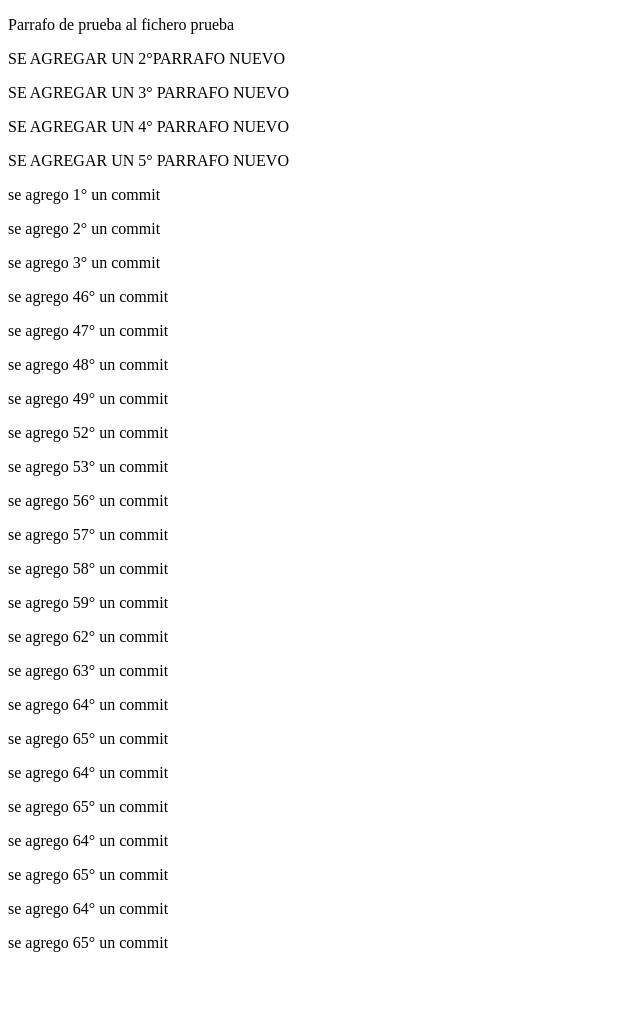
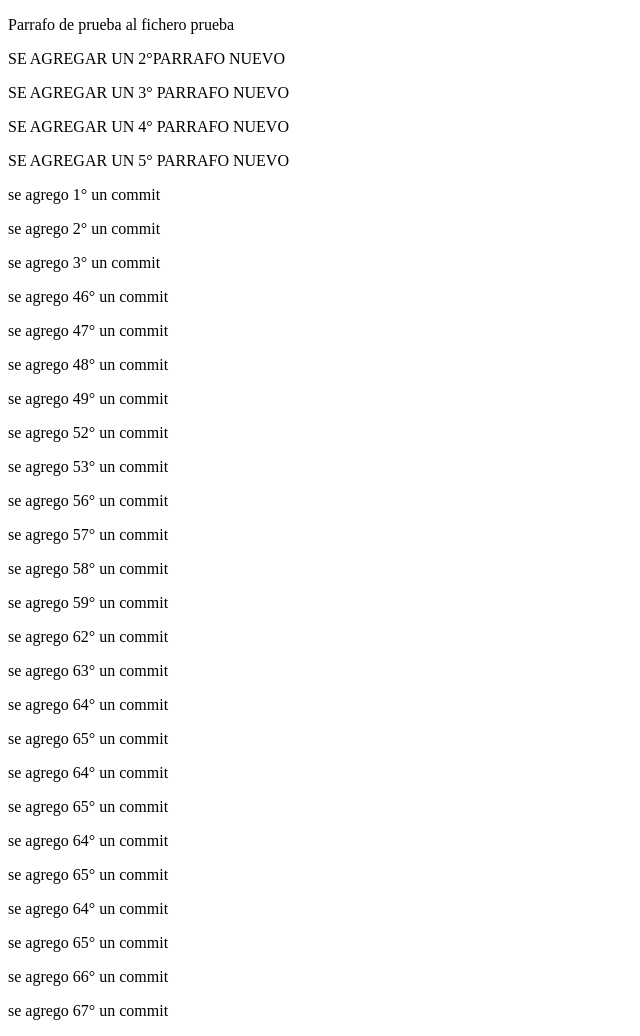
Before and after one commit to kako10/segunda_prueba_sourcetree, a plain HTML site: page prueba.html in a window 1280 px wide. Shown: the whole page, without its empty margins (0-640 px from the left). Before the commit the page ends 968 px from the top, so only its background shows below. Drawn offline with Linux system fonts and the light colour scheme.

Commit message:
se agrega linea 66 y 67 mas un nuevo fichero hola.html

```diff
--- a/prueba.html
+++ b/prueba.html
@@ -48,6 +48,9 @@
 <p> se agrego 64° un commit</p>
 <p> se agrego 65° un commit</p>
 
+<p> se agrego 66° un commit</p>
+<p> se agrego 67° un commit</p>
+
 
 
 
```
Also changed, not shown: hola.html (added, +10 -0 lines).
